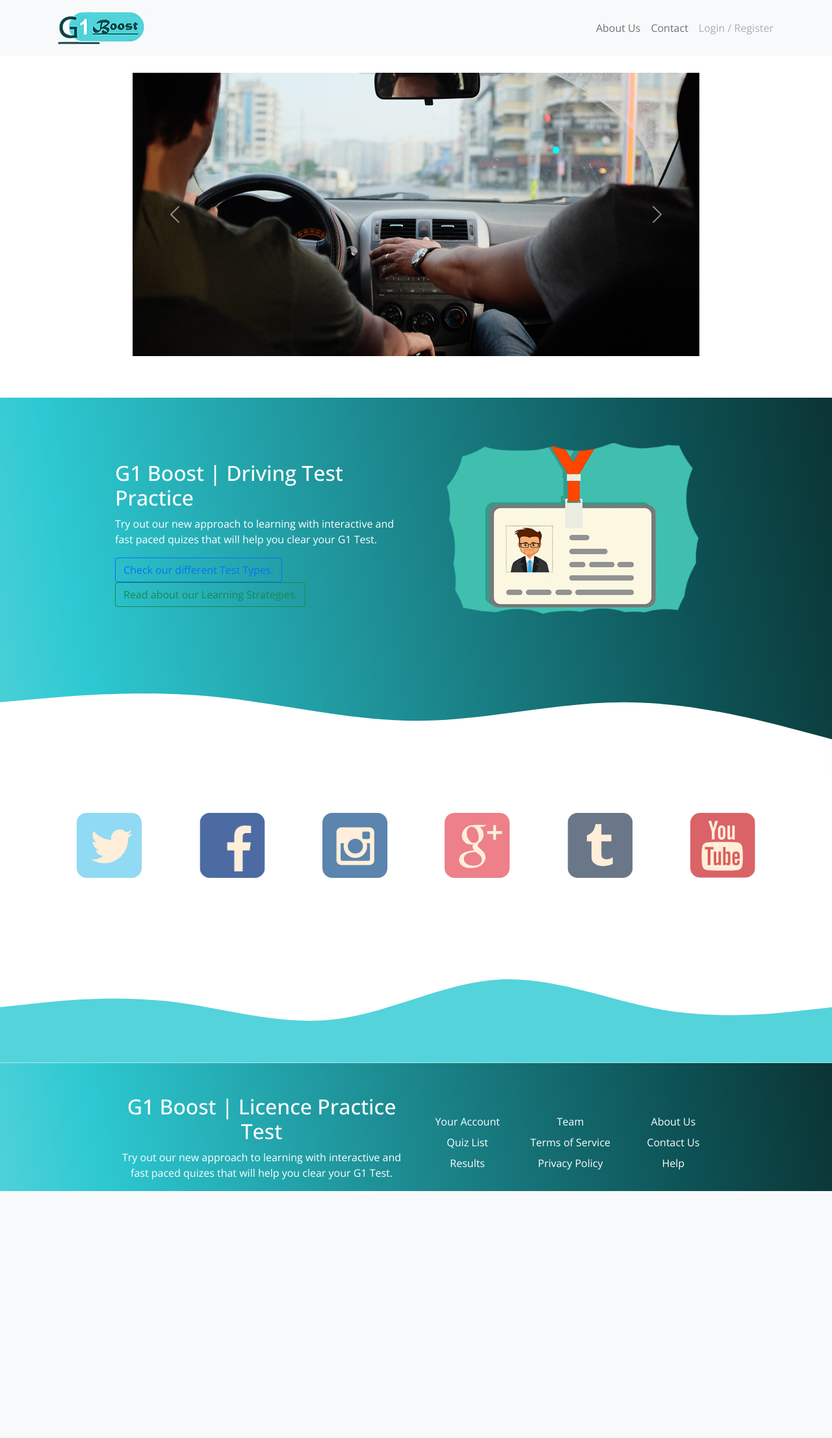
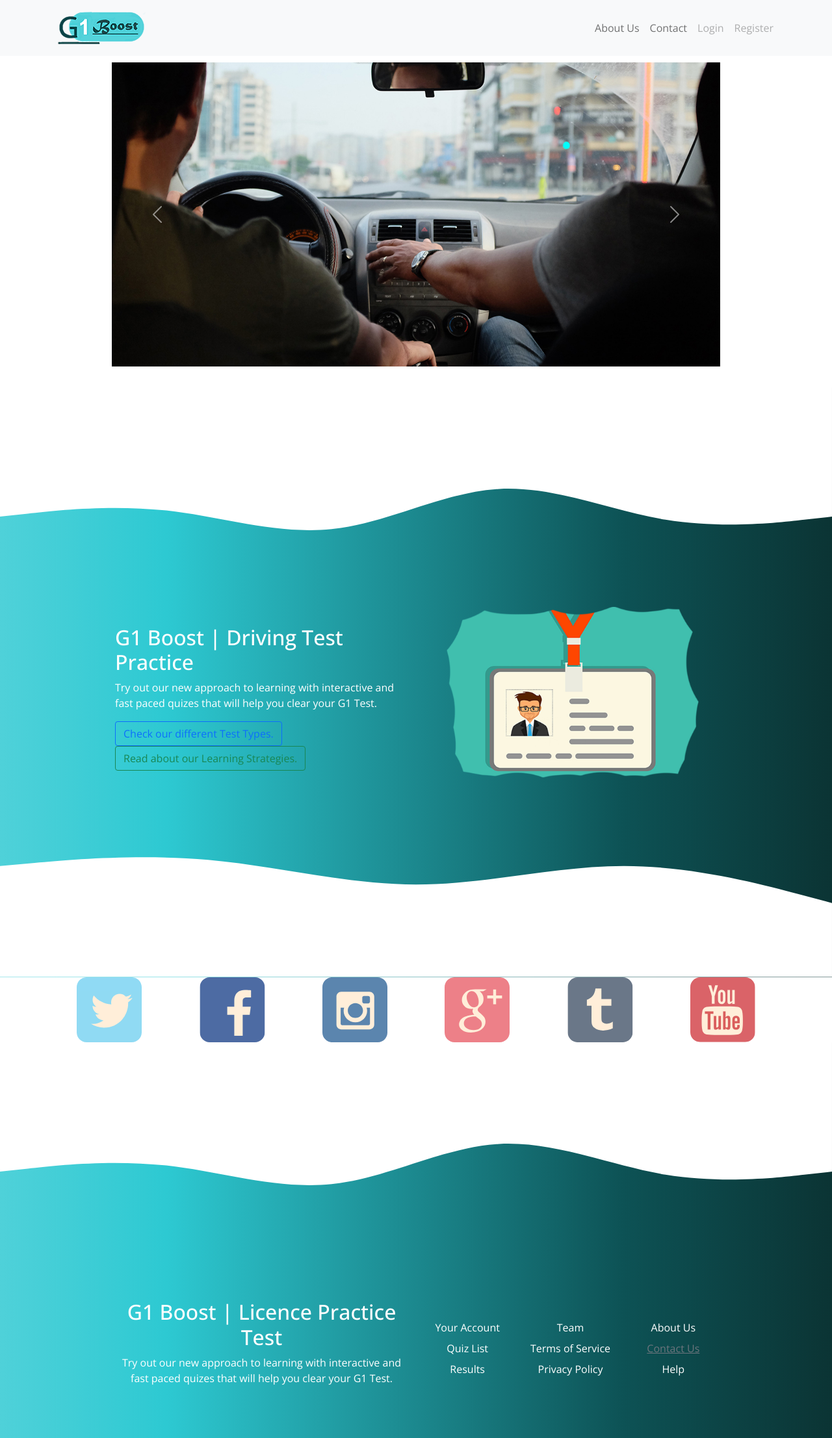
Before and after one commit to PrabhdeepSingh0996/Capstone-Conestoga-2022-GRP7, a PHP site: page / in a window 1280 px wide. Shown: the whole page at 65% size. Before the commit the page ends 1833 px from the top, so only its background shows below. Run offline with PHP 8.4, Linux system fonts and the light colour scheme.

Commit message:
Turn the Static page to Dynamic PHP Page by Prabhdeep Singh.
Changed the Static page into a Dynamic one by changing HTML sections into individual Components and including them in all pages using PHP include and require Output Control Functions.

Also did some small fixes like fixing wrong pattern color above footer by reversing the path code of SVG and wrapping it in a section to provide background gradient as a class.

```diff
--- a/css/style.css
+++ b/css/style.css
@@ -2,31 +2,39 @@
 body {
     height: 100%;
     font-size: 1rem;
-    /* background-color: #fff; */
-    /* color: #fff; */
     font-family: 'Open Sans', sans-serif;
 }
 
 /* index. NAVBAR */
+.page-nav {
+    padding-top: 3rem;
+    margin-top: 4rem;
+}
 .gradient{
-    background: rgb(28,78,78);
-    background: linear-gradient(260deg, rgba(11,52,52,1) 0%, rgba(13,82,85,1) 19%, rgba(45,201,210,1) 88%, rgba(79,209,217,1) 100%);
+    background: rgb(79,209,217);
+    background: linear-gradient(90deg, rgba(79,209,217,1) 0%, rgba(45,201,210,1) 20%, rgba(13,82,85,1) 75%, rgba(11,52,52,1) 100%);
 }
 
 /* index. HEADER */
 .page-header {
-    padding-top: 3rem;
-    margin-top: 4rem;
+    padding-top: 2rem;
     color: #fff;
 }
 .page-footer {
     color: #fff;
-    padding-top: 3rem;
+    padding-top: 7rem;
+    padding-bottom: 4rem;
     color: #fff;
 }
+/* Caraousal */
+.page-carousal-head {
+    padding-top: 2rem;
+    padding-bottom: 2rem;
+}
 .page-carousal {
-    width: 70%;
+    width: 75%;
     height: 60%;
+    padding-top: 5%;
     margin-left: auto;
     margin-right: auto;
 }
@@ -36,3 +44,7 @@
     width: 100px;
     height: 100px;
 }
+
+.page-padding_top_5 {
+    padding-top: 5rem;
+}
--- a/index.php
+++ b/index.php
@@ -1,70 +1,17 @@
-<!DOCTYPE html>
-<html lang="en">
-<head>
-  <meta charset="UTF-8">
-  <meta http-equiv="X-UA-Compatible" content="IE=edge">
-  <meta name="viewport" content="width=device-width, initial-scale=1.0">
-  <title>Driving Test | Home</title>
-  <!-- BOOTSTRAP 5.0.2 -->
-  <link rel="stylesheet" href="css/bootstrap.min.css" />
-  <!-- CUSTOM CSS -->
-  <link rel="stylesheet" href="css/style.css" />
-  <!-- GOOGLE FONT -->
-  <link rel="preconnect" href="https://fonts.googleapis.com">
-  <link rel="preconnect" href="https://fonts.gstatic.com" crossorigin>
-  <link href="https://fonts.googleapis.com/css2?family=Open+Sans:wght@400;500&display=swap" rel="stylesheet">
-</head>
+<!-- HEAD -->
+<?php require('parts/part.head.php') ?>
+<title>Driving Test | Home</title>
 
-<body>
-  <!-- NAVBAR -->
-  <nav class="navbar navbar-expand-lg navbar-light bg-light fixed-top">
-    <div class="container">
-      <a class="navbar-brand" href="#"><img class="img-fluid" src="img/logo.png" alt=""></a>
-      <button class="navbar-toggler" type="button" data-bs-toggle="collapse" data-bs-target="#navbarNav" aria-controls="navbarNav" aria-expanded="false" aria-label="Toggle navigation">
-        <span class="navbar-toggler-icon"></span>
-      </button>
-      <div class="collapse navbar-collapse justify-content-end" id="navbarNav">
-        <ul class="navbar-nav">
-          <li class="nav-item">
-            <a class="nav-link" href="#">About Us</a>
-          </li>
-          <li class="nav-item">
-            <a class="nav-link" href="#">Contact</a>
-          </li>
-          <li class="nav-item">
-            <a class="nav-link disabled" href="#" tabindex="-1" aria-disabled="true">Login / Register</a>
-          </li>
-        </ul>
-      </div>
-    </div>
-  </nav>
+<!-- NAV -->
+<?php include('parts/part.nav.php') ?>
 
-  <!-- Carousal -->
-  <section class="page-header carousal">
-    <div class="container-sm text-center page-carousal">
-      <div id="carouselExampleControls" class="carousel slide" data-bs-ride="carousel">
-        <div class="carousel-inner">
-          <div class="carousel-item active">
-            <img src="img/carousel-1.jpg" class="d-block w-100" alt="...">
-          </div>
-          <div class="carousel-item">
-            <img src="img/carousel-2.jpg" class="d-block w-100" alt="...">
-          </div>
-          <div class="carousel-item">
-            <img src="img/carousel-3.jpg" class="d-block w-100" alt="...">
-          </div>
-        </div>
-        <button class="carousel-control-prev" type="button" data-bs-target="#carouselExampleControls" data-bs-slide="prev">
-          <span class="carousel-control-prev-icon" aria-hidden="true"></span>
-          <span class="visually-hidden">Previous</span>
-        </button>
-        <button class="carousel-control-next" type="button" data-bs-target="#carouselExampleControls" data-bs-slide="next">
-          <span class="carousel-control-next-icon" aria-hidden="true"></span>
-          <span class="visually-hidden">Next</span>
-        </button>
-      </div>
-    </div>
-  </section>
+<!-- Carousal -->
+<?php include('parts/part.carousal.php') ?>
+
+<!-- WAVE PATTERN Bottom -->
+<?php
+include('parts/part.wave_bottom.php')
+?>
 
   <!-- HEADER -->
   <header class="page-header gradient">
@@ -85,21 +32,16 @@
             Read about our Learning Strategies.
           </button>
         </div>
+          <!-- HEADER IMAGE -->
         <div class="col-md-5">
           <img src="img/id1.png" class="img-fluid" alt="identification card header image">
         </div>
       </div>
     </div>
+  </header>
 
-    <!-- WAVE PATTERN 1 -->
-    <svg xmlns="http://www.w3.org/2000/svg" viewBox="0 0 1440 320">
-      <path fill="#fff"
-        fill-opacity="1"
-        d="M0,128L60,122.7C120,117,240,107,360,117.3C480,128,600,160,720,160C840,160,960,128,1080,128C1200,128,1320,160,1380,176L1440,192L1440,320L1380,320C1320,320,1200,320,1080,320C960,320,840,320,720,320C600,320,480,320,360,320C240,320,120,320,60,320L0,320Z">
-      </path>
-    </svg>
-
-  </header>
+  <!-- WAVE PATTERN TOP -->
+  <?php include('parts/part.wave_top.php') ?>
 
   <!-- SOCIAL MEDIA LINKS -->
   <section class="socials">
@@ -115,75 +57,10 @@
     </div>
   </section>
 
-    <!-- WAVE PATTERN 2 -->
-  <section>
-    <svg xmlns="http://www.w3.org/2000/svg" viewBox="0 0 1440 320">
-      <path
-        fill="#54d3db"
-        fill-opacity="1"
-        d="M0,224L48,218.7C96,213,192,203,288,213.3C384,224,480,256,576,245.3C672,235,768,181,864,176C960,171,1056,213,1152,229.3C1248,245,1344,235,1392,229.3L1440,224L1440,320L1392,320C1344,320,1248,320,1152,320C1056,320,960,320,864,320C768,320,672,320,576,320C480,320,384,320,288,320C192,320,96,320,48,320L0,320Z">
-      </path>
-    </svg>
-  </section>
 
-  <!-- FOOTER -->
-  <footer class="page-footer gradient">
-    <div class="container text-center">
-      <div class="row align-items-center justify-content-center">
-        <!-- FOOTER COL 1 -->
-        <div class="col-md-5">
-          <!-- FOOTER TITLE -->
-          <h2>
-            G1 Boost | Licence Practice Test
-          </h2>
-          <!-- FOOTER PARAGRAPH -->
-          <p>Try out our new approach to learning with interactive and fast paced quizes that will help you clear your G1 Test.</p>
-        </div>
+<!-- WAVE PATTERN Bottom -->
+<?php include('parts/part.wave_bottom.php') ?>
 
-        <!-- FOOTER COL 2 -->
-        <div class="col-md-5">
-        <!-- FOOTER COL1.ROW 1 AND RELATED COLS -->
-          <div class="row">
-            <div class="col p-1">
-              Your Account
-            </div>
-            <div class="col p-1">
-              Team
-            </div>
-            <div class="col p-1">
-              About Us
-            </div>
-          </div>
-        <!-- FOOTER COL1.ROW 2 AND RELATED COLS -->
-          <div class="row ">
-            <div class="col p-1">
-              Quiz List
-            </div>
-            <div class="col p-1">
-              Terms of Service
-            </div>
-            <div class="col p-1">
-              Contact Us
-            </div>
-          </div>
-        <!-- FOOTER COL1.ROW 3 AND RELATED COLS -->
-          <div class="row">
-            <div class="col p-1">
-              Results
-            </div>
-            <div class="col p-1">
-              Privacy Policy
-            </div>
-            <div class="col p-1">
-              Help
-            </div>
-          </div>
-        </div>
-      </div>
-    </div>
-  </footer>
-
-  <!-- BOOTSTRAP JS 5.0.2 -->
-  <script src="js/bootstrap.min.js"></script>
-</body>
-</html>
+<!-- FOOTER -->
+<?php include('parts/part.footer.php') ?>
+<!-- FOOTER -->
--- /dev/null
+++ b/parts/part.carousal.php
@@ -0,0 +1,29 @@
+  <!-- Carousal -->
+  <section class="page-carousal-head carousal">
+    <div class="container-sm text-center page-carousal">
+      <div id="carouselExampleControls" class="carousel slide" data-bs-ride="carousel">
+        <div class="carousel-inner">
+          <div class="carousel-item active">
+            <img src="img/carousel-1.jpg" class="d-block w-100" alt="A person driving a car in a city road.">
+            <!-- https://unsplash.com/photos/_c7haaSAcIg -->
+          </div>
+          <div class="carousel-item">
+            <img src="img/carousel-2.jpg" class="d-block w-100" alt="A person driving a car in a highway road.">
+            <!-- https://unsplash.com/photos/qAc3UNF8Hm4 -->
+          </div>
+          <div class="carousel-item">
+            <img src="img/carousel-3.jpg" class="d-block w-100" alt="Interior Shot a car with a bokeh effect">
+            <!-- https://unsplash.com/photos/8e2gal_GIE8 -->
+          </div>
+        </div>
+        <button class="carousel-control-prev" type="button" data-bs-target="#carouselExampleControls" data-bs-slide="prev">
+          <span class="carousel-control-prev-icon" aria-hidden="true"></span>
+          <span class="visually-hidden">Previous</span>
+        </button>
+        <button class="carousel-control-next" type="button" data-bs-target="#carouselExampleControls" data-bs-slide="next">
+          <span class="carousel-control-next-icon" aria-hidden="true"></span>
+          <span class="visually-hidden">Next</span>
+        </button>
+      </div>
+    </div>
+  </section>
--- /dev/null
+++ b/parts/part.footer.php
@@ -0,0 +1,61 @@
+  <!-- FOOTER -->
+  <footer class="page-footer gradient ">
+    <div class="container text-center">
+      <div class="row align-items-center justify-content-center">
+        <!-- FOOTER COL 1 -->
+        <div class="col-md-5">
+          <!-- FOOTER TITLE -->
+          <h2>
+            G1 Boost | Licence Practice Test
+          </h2>
+          <!-- FOOTER PARAGRAPH -->
+          <p>Try out our new approach to learning with interactive and fast paced quizes that will help you clear your G1 Test.</p>
+        </div>
+
+        <!-- FOOTER COL 2 -->
+        <div class="col-md-5">
+        <!-- FOOTER COL1.ROW 1 AND RELATED COLS -->
+          <div class="row">
+            <div class="col p-1">
+              Your Account
+            </div>
+            <div class="col p-1">
+              Team
+            </div>
+            <div class="col p-1">
+              About Us
+            </div>
+          </div>
+        <!-- FOOTER COL1.ROW 2 AND RELATED COLS -->
+          <div class="row ">
+            <div class="col p-1">
+              Quiz List
+            </div>
+            <div class="col p-1">
+              Terms of Service
+            </div>
+            <div class="col p-1">
+              <a class="link-secondary" href="contact.php">Contact Us</a>
+            </div>
+          </div>
+        <!-- FOOTER COL1.ROW 3 AND RELATED COLS -->
+          <div class="row">
+            <div class="col p-1">
+              Results
+            </div>
+            <div class="col p-1">
+              Privacy Policy
+            </div>
+            <div class="col p-1">
+              Help
+            </div>
+          </div>
+        </div>
+      </div>
+    </div>
+  </footer>
+
+  <!-- BOOTSTRAP JS 5.0.2 -->
+  <script src="js/bootstrap.min.js"></script>
+</body>
+</html>
--- /dev/null
+++ b/parts/part.head.php
@@ -0,0 +1,17 @@
+<!DOCTYPE html>
+<html lang="en">
+<head>
+  <meta charset="UTF-8">
+  <meta http-equiv="X-UA-Compatible" content="IE=edge">
+  <meta name="viewport" content="width=device-width, initial-scale=1.0">
+
+  <!-- BOOTSTRAP 5.0.2 -->
+  <link rel="stylesheet" href="css/bootstrap.min.css" />
+  <!-- CUSTOM CSS -->
+  <link rel="stylesheet" href="css/style.css" />
+  <!-- GOOGLE FONT -->
+  <link rel="preconnect" href="https://fonts.googleapis.com">
+  <link rel="preconnect" href="https://fonts.gstatic.com" crossorigin>
+  <link href="https://fonts.googleapis.com/css2?family=Open+Sans:wght@400;500&display=swap" rel="stylesheet">
+</head>
+<body>
--- /dev/null
+++ b/parts/part.nav.php
@@ -0,0 +1,25 @@
+  <!-- NAVBAR -->
+  <nav class="navbar navbar-expand-lg navbar-light bg-light fixed-top">
+    <div class="container">
+      <a class="navbar-brand" href="index.php"><img class="img-fluid" src="img/logo.png" alt=""></a>
+      <button class="navbar-toggler" type="button" data-bs-toggle="collapse" data-bs-target="#navbarNav" aria-controls="navbarNav" aria-expanded="false" aria-label="Toggle navigation">
+        <span class="navbar-toggler-icon"></span>
+      </button>
+      <div class="collapse navbar-collapse justify-content-end" id="navbarNav">
+        <ul class="navbar-nav">
+          <li class="nav-item">
+            <a class="nav-link" href="about.php">About Us</a>
+          </li>
+          <li class="nav-item">
+            <a class="nav-link" href="contact.php">Contact</a>
+          </li>
+          <li class="nav-item">
+            <a class="nav-link disabled" href="login.php" tabindex="-1" aria-disabled="true">Login</a>
+          </li>
+          <li class="nav-item">
+            <a class="nav-link disabled" href="register.php" tabindex="-1" aria-disabled="true">Register</a>
+          </li>
+        </ul>
+      </div>
+    </div>
+  </nav>
--- /dev/null
+++ b/parts/part.wave_bottom.php
@@ -0,0 +1,10 @@
+<!-- WAVE PATTERN Bottom -->
+<section class = "gradient">
+  <svg xmlns="http://www.w3.org/2000/svg" viewBox="0 0 1440 320">
+    <path
+      fill="#fff"
+      fill-opacity="1"
+      d="M0,224L48,218.7C96,213,192,203,288,213.3C384,224,480,256,576,245.3C672,235,768,181,864,176C960,171,1056,213,1152,229.3C1248,245,1344,235,1392,229.3L1440,224L1440,0L1392,0C1344,0,1248,0,1152,0C1056,0,960,0,864,0C768,0,672,0,576,0C480,0,384,0,288,0C192,0,120,0,60,0L0,0Z">
+    </path>
+  </svg>
+</section>
--- /dev/null
+++ b/parts/part.wave_top.php
@@ -0,0 +1,9 @@
+<!-- WAVE PATTERN TOP -->
+<section class="gradient">
+  <svg xmlns="http://www.w3.org/2000/svg" viewBox="0 0 1440 320">
+    <path fill="#fff"
+      fill-opacity="1"
+      d="M0,128L60,122.7C120,117,240,107,360,117.3C480,128,600,160,720,160C840,160,960,128,1080,128C1200,128,1320,160,1380,176L1440,192L1440,320L1380,320C1320,320,1200,320,1080,320C960,320,840,320,720,320C600,320,480,320,360,320C240,320,120,320,60,320L0,320Z">
+    </path>
+  </svg>
+</section>
```
Also changed, not shown: about.php (added, +35 -0 lines), contact.php (added, +32 -0 lines), img/about_us.png (added).
